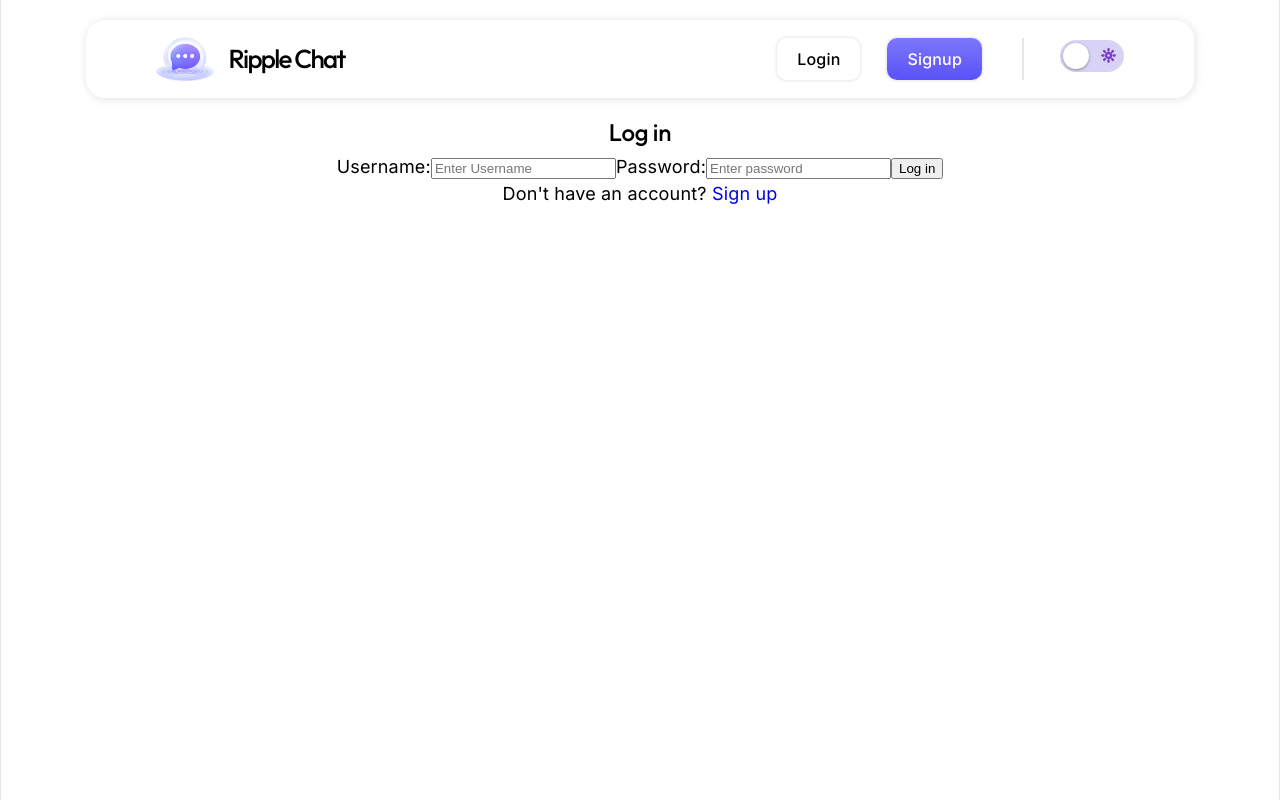
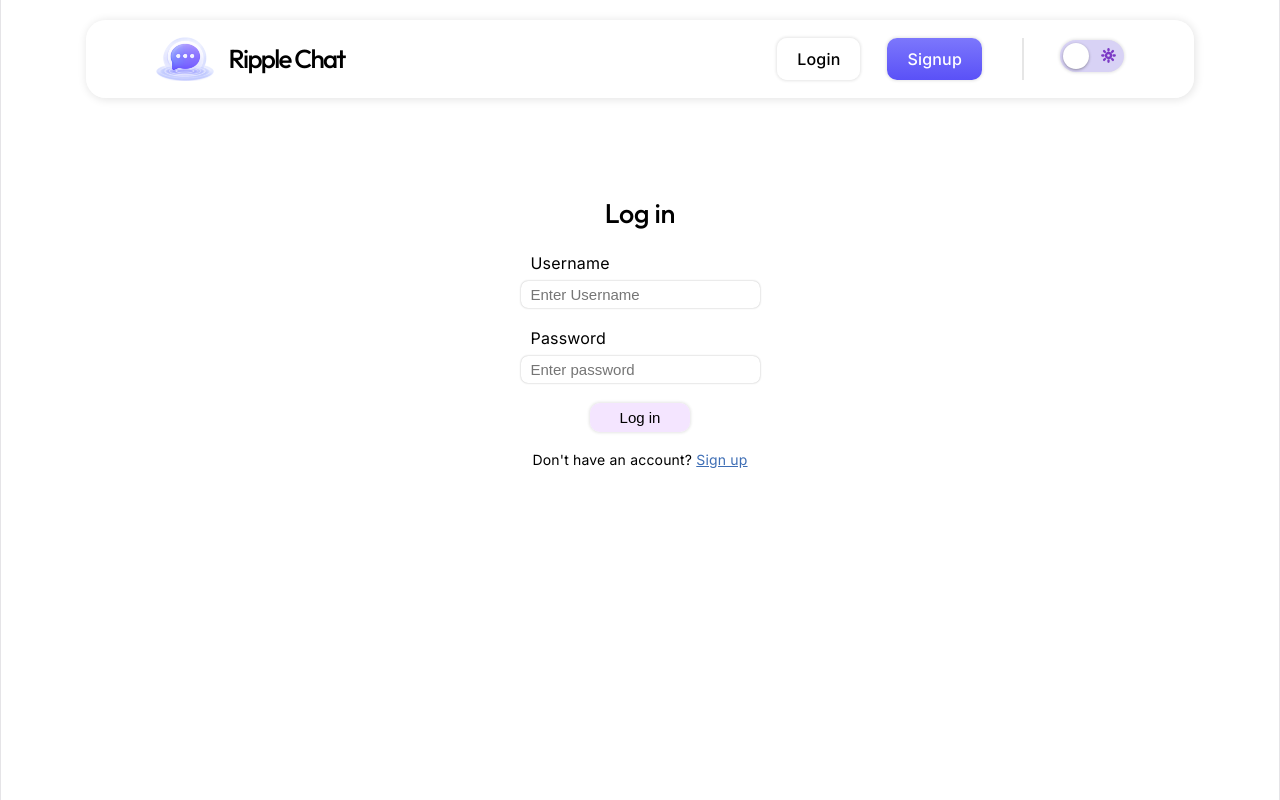
Before and after one commit to MetalSnow/Messaging-App, a React (Vite) app in the folder frontend/: page /login in a window 1280 px wide. Built offline with nearby package versions, Linux system fonts and the light colour scheme; no server answers.

Commit message:
style: style the login and signup pages
-Lay out both auth forms with shared field, button and link styles
-Add a float animation to the decorative hero images on the home page

```diff
--- a/frontend/src/components/auth/Login.jsx
+++ b/frontend/src/components/auth/Login.jsx
@@ -3,6 +3,7 @@ import { Link, Navigate, useLocation, useNavigate } from 'react-router-dom';
 import usePost from '../../hooks/usePost';
 import { useContext, useState } from 'react';
 import AuthContext from '../../context/AuthContext';
+import styles from './auth.module.css';
 
 const API_URL = import.meta.env.VITE_API_URL;
 
@@ -38,7 +39,7 @@ const Login = () => {
   if (checking) return <LoaderCircle />;
 
   return (
-    <>
+    <div className={styles.loginDiv}>
       {location && (
         <p>
           {location.message}{' '}
@@ -47,9 +48,9 @@ const Login = () => {
       )}
       <h2>Log in</h2>
       {error && <p>Server error occured!</p>}
-      {validation && <p>{validation}</p>}
+      {validation && <p>*{validation}</p>}
       <form action={loginUser}>
-        <label htmlFor="username">Username:</label>
+        <label htmlFor="username">Username</label>
         <input
           type="text"
           name="username"
@@ -59,7 +60,7 @@ const Login = () => {
           placeholder="Enter Username"
           required
         />
-        <label htmlFor="password">Password:</label>
+        <label htmlFor="password">Password</label>
         <input
           type="password"
           name="password"
@@ -67,12 +68,16 @@ const Login = () => {
           placeholder="Enter password"
           required
         />
-        {loading ? <LoaderCircle /> : <button type="submit">Log in</button>}
+        {loading ? (
+          <LoaderCircle className="loader" />
+        ) : (
+          <button type="submit">Log in</button>
+        )}
       </form>
       <p>
         Don't have an account? <Link to="/signup">Sign up</Link>
       </p>
-    </>
+    </div>
   );
 };
 
--- a/frontend/src/components/auth/Signup.jsx
+++ b/frontend/src/components/auth/Signup.jsx
@@ -3,6 +3,7 @@ import usePost from '../../hooks/usePost';
 import { LoaderCircle } from 'lucide-react';
 import { Link, Navigate, useNavigate } from 'react-router-dom';
 import AuthContext from '../../context/AuthContext';
+import styles from './auth.module.css';
 
 const API_URL = import.meta.env.VITE_API_URL;
 
@@ -39,15 +40,13 @@ const Signup = () => {
   if (checking) return <LoaderCircle />;
 
   return (
-    <>
+    <div className={styles.signupDiv}>
       <h2>Sign Up</h2>
       {error && <p>Server error occured!</p>}
       {validation && (
         <ul>
           {validation.map((error, index) => (
-            <li key={index} style={{ color: 'red' }}>
-              {error.msg}
-            </li>
+            <li key={index}>*{error.msg} </li>
           ))}
         </ul>
       )}
@@ -93,7 +92,7 @@ const Signup = () => {
       <p>
         Already have an account? <Link to="/login">Log in</Link>
       </p>
-    </>
+    </div>
   );
 };
 
--- a/frontend/src/components/auth/auth.module.css
+++ b/frontend/src/components/auth/auth.module.css
@@ -0,0 +1,60 @@
+.loginDiv,
+.signupDiv {
+  display: flex;
+  flex-direction: column;
+  justify-content: center;
+  align-self: center;
+  margin: 40px 0;
+  border-radius: 30px;
+  padding: 40px 40px;
+  width: 40%;
+  background-color: light-dark(#ffffff89, #ffffff1a);
+
+  & h2 {
+    font-size: 1.5rem;
+  }
+  & li {
+    color: red;
+    font-size: 14px;
+  }
+
+  & p {
+    color: red;
+    font-size: 14px;
+    &:last-child {
+      color: initial;
+    }
+    & a {
+      color: rgb(62, 110, 181);
+      text-decoration: underline;
+    }
+  }
+
+  & form {
+    display: flex;
+    align-self: center;
+    gap: 5px;
+    flex-direction: column;
+    align-items: center;
+    & label {
+      margin-top: 12px;
+      align-self: baseline;
+      gap: 4px;
+      font-size: 16px;
+    }
+    & input {
+      border: none;
+      width: 100%;
+      font-size: 15px;
+      outline: none;
+      box-shadow: 0px 0px 2px 0px rgba(0, 0, 0, 0.3);
+      border-radius: 7px;
+      padding: 5px 10px;
+    }
+    & button {
+      margin: 15px 0;
+      font-size: 15px;
+      padding: 6px 30px;
+    }
+  }
+}
--- a/frontend/src/components/header/Header.module.css
+++ b/frontend/src/components/header/Header.module.css
@@ -53,7 +53,9 @@
         }
       }
     }
-    & .themeToggle {
+  }
+}
+.themeToggle {
   --track-w: 64px;
   --track-h: 32px;
   --gap: 3px;
@@ -104,8 +106,6 @@
     transition: transform 0.35s cubic-bezier(0.35, 0.1, 0.25, 1.4);
   }
 }
-  }
-}
 
 @media (prefers-reduced-motion: reduce) {
   .themeToggle,
--- a/frontend/src/components/home/HomePage.module.css
+++ b/frontend/src/components/home/HomePage.module.css
@@ -7,6 +7,7 @@
 }
 
 .main {
+  flex: 1;
   position: relative;
   display: flex;
   align-items: center;
@@ -39,10 +40,9 @@
     }
   }
   & a {
-    color: light-dark(black, white);
+    color: white;
     font-weight: 500;
     font-size: 16px;
-    background-color: light-dark(#ffffffbb, #f3f2f432);
     padding: 10px 46px;
     display: flex;
     align-items: center;
@@ -52,7 +52,6 @@
     border-radius: 20px;
     box-shadow: 0px 0px 3px 1px rgba(0, 0, 0, 0.1);
     background-image: linear-gradient(to bottom, #7c77fc, #5a51f7);
-    color: white;
     &:hover {
       opacity: 0.9;
     }
@@ -67,7 +66,7 @@
     gap: 1rem;
     align-items: center;
     justify-content: center;
-    background-color: light-dark(#e2e2e245, #ffffff49);
+    background-color: light-dark(#f2e1ffbb, #ffffff49);
     box-shadow: 1px 1px 6px 1px rgba(255, 255, 255, 0.349);
     & li {
       border-right: 2px solid rgba(226, 225, 225, 0.641);
@@ -87,6 +86,8 @@
     top: 10%;
     width: 300px;
     z-index: 0;
+    animation: bounce 1.5s ease-out infinite alternate;
+    will-change: transform;
   }
   & .bubbleRight {
     right: 7%;
@@ -96,6 +97,15 @@
   }
 }
 
+@keyframes bounce {
+  0% {
+    transform: translateY(3%);
+  }
+  100% {
+    transform: translateY(0%);
+  }
+}
+
 @media screen and (max-width: 950px) {
   .bubbleLeft,
   .bubbleRight {
--- a/frontend/src/components/settings/Settings.jsx
+++ b/frontend/src/components/settings/Settings.jsx
@@ -197,7 +197,7 @@ const Settings = ({ user, setUser }) => {
           {editMode === 'profile' && (
             <>
               {loadingPatch ? (
-                <LoaderCircle className={styles.loader} />
+                <LoaderCircle className="loader" />
               ) : errorPatch ? (
                 <p>Server error!</p>
               ) : (
--- a/frontend/src/components/settings/Settings.module.css
+++ b/frontend/src/components/settings/Settings.module.css
@@ -24,13 +24,4 @@
       resize: none;
     }
   }
-  & .loader {
-    animation: spin 1s linear infinite;
-  }
 }
-
-@keyframes spin {
-  to {
-    transform: rotate(360deg);
-  }
-}
--- a/frontend/src/index.css
+++ b/frontend/src/index.css
@@ -55,6 +55,7 @@
 
 body {
   margin: 0;
+  height: 100%;
 }
 
 #root {
@@ -62,7 +63,6 @@ body {
   color: light-dark(var(--light-color), var(--dark-color));
   max-width: 100%;
   margin: 0 auto;
-  height: 100vh;
   text-align: center;
   border-inline: 1px solid var(--border);
   min-height: 100svh;
@@ -106,17 +106,27 @@ p {
   margin: 0;
 }
 
-code,
-.counter {
-  font-family: var(--mono);
-  display: inline-flex;
-  border-radius: 4px;
-  color: var(--text-h);
+button {
+  color: light-dark(black, white);
+  font-weight: 500;
+  font-size: 16px;
+  background-color: light-dark(#f0dcffbb, #f3f2f432);
+  padding: 8px 20px;
+  cursor: pointer;
+  border: none;
+  border-radius: 10px;
+  box-shadow: 0px 0px 3px 1px rgba(0, 0, 0, 0.1);
+  &:hover {
+    background-color: light-dark(#dbc7e9bb, #cfcfd066);
+  }
 }
 
-code {
-  font-size: 15px;
-  line-height: 135%;
-  padding: 4px 8px;
-  background: var(--code-bg);
+.loader {
+  animation: spin 1s linear infinite;
 }
+
+@keyframes spin {
+  to {
+    transform: rotate(360deg);
+  }
+}
```
Lines whose indentation alone changed are shown as unchanged.
